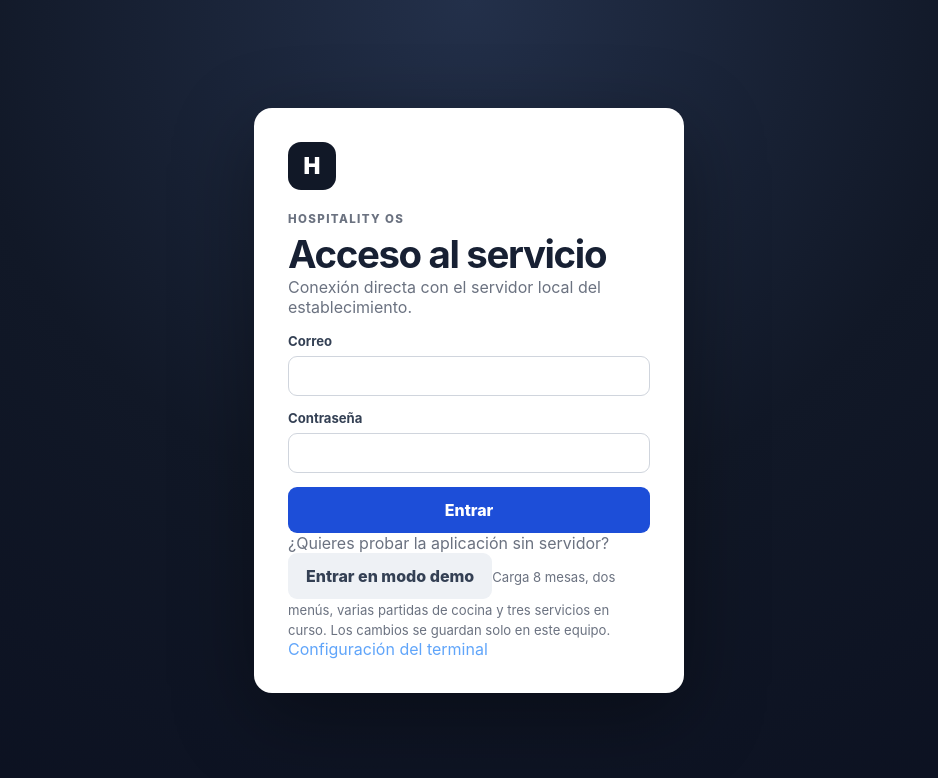
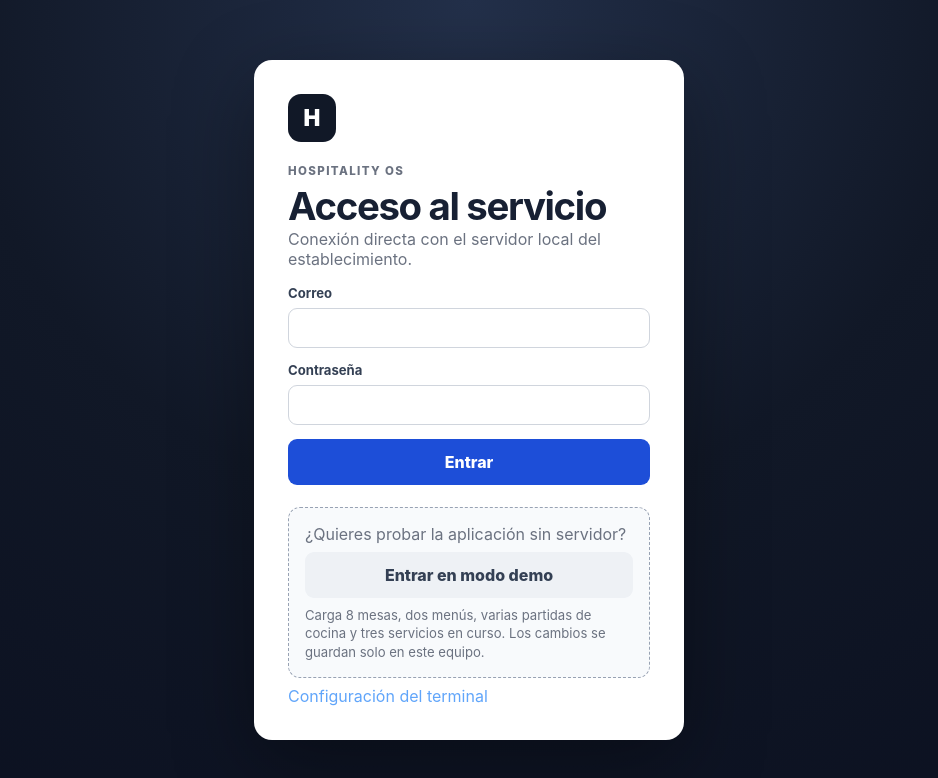
Before and after one commit to Rivadesa/Costi-a, a Vue app in the folder frontend/operator/: page /#/login in a window 1280 px wide. Shown: the top 778 px of the page, without its empty margins (171-1109 px from the left). Built offline with nearby package versions, Linux system fonts and the light colour scheme; no server answers.

Commit message:
style: distinguish desktop demo mode

```diff
--- a/frontend/operator/src/operator-extra.css
+++ b/frontend/operator/src/operator-extra.css
@@ -18,3 +18,21 @@ textarea:focus {
   width: 100%;
   margin-top: 2px;
 }
+
+.demo-entry {
+  display: grid;
+  gap: 8px;
+  margin: 22px 0 8px;
+  padding: 16px;
+  border: 1px dashed #98a2b3;
+  border-radius: 12px;
+  background: #f8fafc;
+}
+
+.demo-entry small {
+  line-height: 1.4;
+}
+
+.connection[data-state='demo'] .connection-dot {
+  background: #f59e0b;
+}
```
